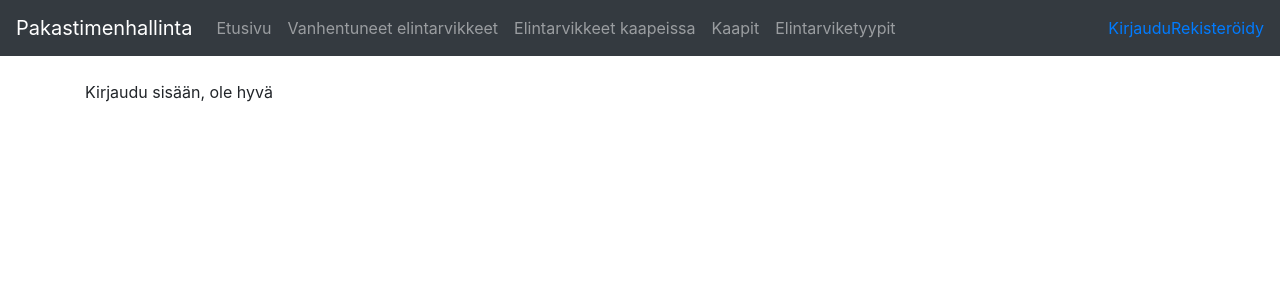
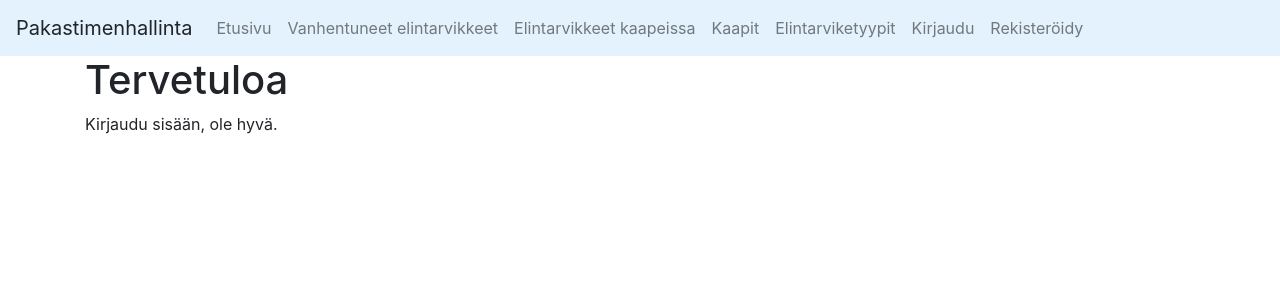
Before and after one commit to lukxsx/PakastimenHallinta, a Flask app: page / in a window 1280 px wide. Shown: the top 300 px of the page. Run offline with Flask 2, Linux system fonts and the light colour scheme; data that the repository does not hold is empty; some libraries are stand-ins or nearby versions.

Commit message:
pakastimen värimaailmaan sopivampi väriteema, ulkoasun parantelua

```diff
--- a/application/templates/auth/loginform.html
+++ b/application/templates/auth/loginform.html
@@ -15,4 +15,5 @@
         </div>
         <button type="submit" class="btn btn-primary">Kirjaudu sisään</button>
     </form>
+    <a>Eikö sinulla ole vielä käyttäjätunnusta? <a href="{{ url_for("kayttajan_luonti") }}">Luo uusi käyttäjä</a></p>
 {% endblock %}
--- a/application/templates/index.html
+++ b/application/templates/index.html
@@ -21,6 +21,7 @@
             {% endif %}
         {% endif %}
     {% else %}
-        <p>Kirjaudu sisään, ole hyvä</p>
+        <h1>Tervetuloa</h1>
+        <p>Kirjaudu sisään, ole hyvä.</p>
     {% endif %}
 {% endblock %}
--- a/application/templates/layout.html
+++ b/application/templates/layout.html
@@ -9,8 +9,8 @@
 </head>
 
 <body>
-<nav class="navbar navbar-expand-md navbar-dark bg-dark mb-4">
-    <a class="navbar-brand" href="/">Pakastimenhallinta</a>
+<nav class="navbar navbar-light navbar-expand-lg" style="background-color: #e3f2fd;">
+    <a class="navbar-brand">Pakastimenhallinta</a>
     <button class="navbar-toggler" type="button" data-toggle="collapse" data-target="#navbarCollapse"
             aria-controls="navbarCollapse" aria-expanded="false" aria-label="Toggle navigation">
         <span class="navbar-toggler-icon"></span>
@@ -20,7 +20,7 @@
             <li class="nav-item">
                 <a class="nav-link" href="{{ url_for('index') }} ">Etusivu</a>
             </li>
-             <li class="nav-item">
+            <li class="nav-item">
                 <a class="nav-link" href="{{ url_for('vanhentuneet') }} ">Vanhentuneet elintarvikkeet</a>
             </li>
             <li class="nav-item">
@@ -32,23 +32,28 @@
             <li class="nav-item">
                 <a class="nav-link" href="{{ url_for('elintarvike_listaus') }} ">Elintarviketyypit</a>
             </li>
+            {% if current_user.is_authenticated %}
+                <span class="navbar-text">Kirjautuneena sisään: {{ current_user.tunnus }}</span>
+                <li class="nav-item">
+                    <a class="nav-link" href="{{ url_for('uloskirjautuminen') }} ">Kirjaudu ulos</a>
+                </li>
+            {% else %}
+                <li class="nav-item">
+                    <a class="nav-link" href="{{ url_for('kirjautuminen') }} ">Kirjaudu</a>
+                </li>
+                <li class="nav-item">
+                    <a class="nav-link" href="{{ url_for('kayttajan_luonti') }} ">Rekisteröidy</a>
+                </li>
+            {% endif %}
         </ul>
-        <div class="form-inline mt-2 mt-md-0">
-            {% if current_user.is_authenticated %}
-            Kirjautuneena sisään: {{ current_user.tunnus }} <a href="{{ url_for('uloskirjautuminen') }}">Kirjaudu
-            ulos</a>
-            {% else %}
-            <a href="{{ url_for('kirjautuminen') }}">Kirjaudu</a>
-            <a href="{{ url_for('kayttajan_luonti') }}">Rekisteröidy</a>
-            {% endif %}
-        </div>
+    </div>
     </div>
 </nav>
 <main role="main" class="container">
     {% block body %}
-    <p>
-        sisältö
-    </p>
+        <p>
+            sisältö
+        </p>
     {% endblock %}
 </main>
 <script src="https://code.jquery.com/jquery-3.2.1.slim.min.js"
```
